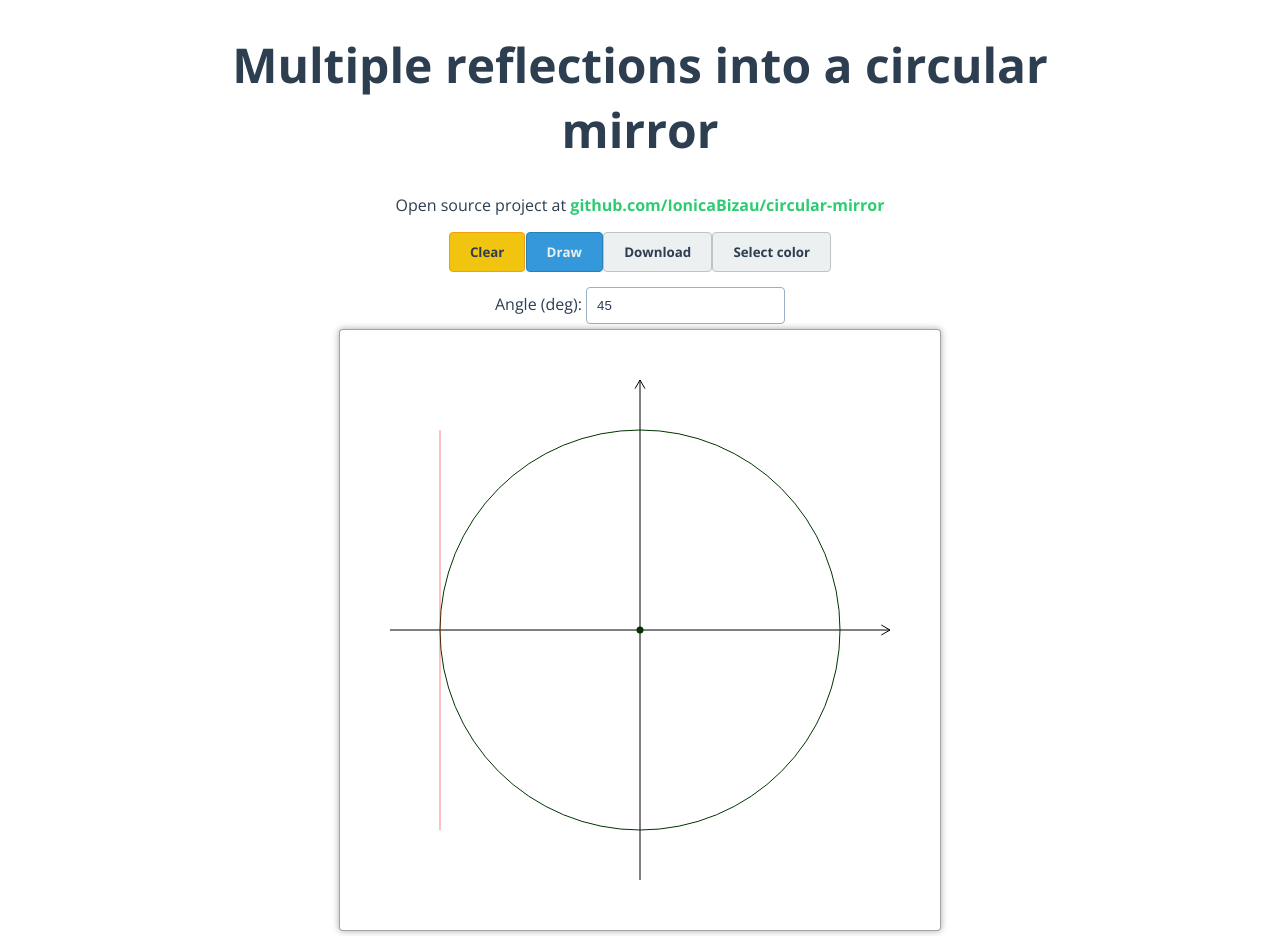
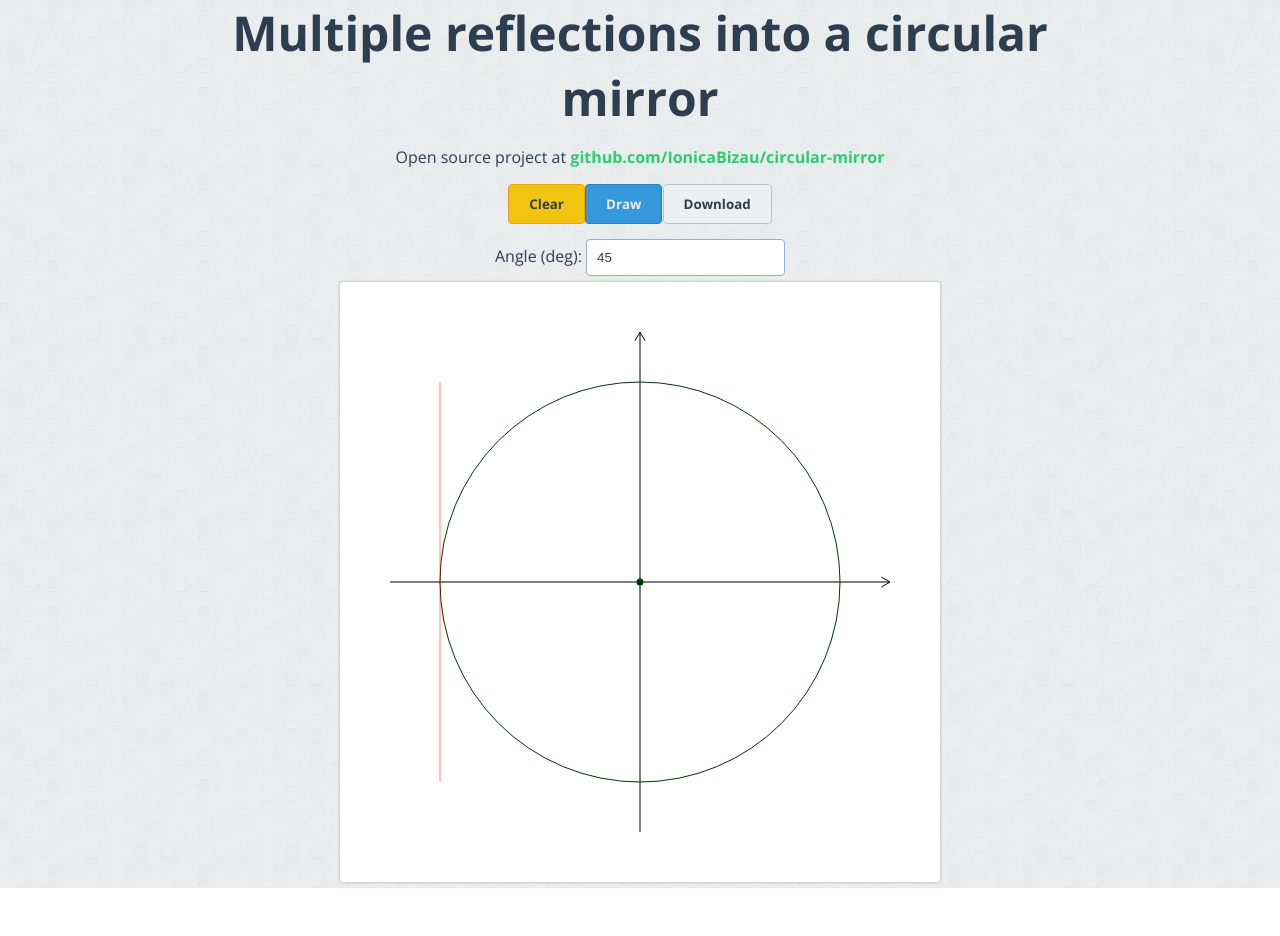
Before and after one commit to IonicaBizau/Circular-Mirror, a plain HTML site: page index.html in a window 1280 px wide. After the commit the page ends 888 px from the top, so only its background shows below. Drawn offline with nearby package versions, Linux system fonts and the light colour scheme.

Commit message:
CSS fixes

```diff
--- a/css/style.css
+++ b/css/style.css
@@ -1,6 +1,8 @@
 @import url("caiuss.min.css");
 
 .modal p { color: black; }
+body { background-image: url("./bg.png"); }
+h1 { margin: 0; }
 
 #randomColorLine {
     margin-top: 5px;
@@ -15,8 +17,8 @@
 
 #myCanvas {
     background: white;
-    border: 1px solid rgba(0, 0, 0, 0.36);
-    box-shadow: 0 0 7px rgba(0, 0, 0, 0.34);
+    border: 1px solid rgba(0, 0, 0, 0.17);
+    box-shadow: 0 0 2px rgba(0, 0, 0, 0.19);
     border-radius: 4px;
 }
 
--- a/index.html
+++ b/index.html
@@ -8,42 +8,23 @@
         <link href="css/style.css" rel="stylesheet" />
     </head>
     <body data-lang="en">
-        <!-- Error modal -->
-        <!--
-        <div id="modal-error" class="modal hide fade">
-            <div class="modal-header">
-                <button type="button" class="close" data-dismiss="modal" aria-hidden="true">&times;</button>
-                <h3>Error</h3>
-            </div>
-
-            <div class="modal-body">
-                <p id="error-message"></p>
-            </div>
-
-            <div class="modal-footer">
-                <a href="#" class="btn btn-danger btn-close" data-dismiss="modal" aria-hidden="true">Close</a>
-            </div>
-        </div>
-        -->
-
         <div align="center" class="container" id="container">
             <h1 class="logo">Multiple reflections into a circular mirror</h1>
             <p>Open source project at <a href="http://github.com/IonicaBizau/circular-mirror">github.com/IonicaBizau/circular-mirror</a></p>
             <div class="btn-group">
                 <button id="resetButton" class="btn bg-yellow">
-                    <i class="icon-trash icon-white"></i> Clear
+                    <span class="octicon octicon-trashcan"></span>
+                    Clear
                 </button>
 
                 <button id="drawButton" class="btn bg-blue">
-                    <i class="icon-play icon-white"></i> Draw
+                    <span class="octicon octicon-paintcan"></span>
+                    Draw
                 </button>
 
                 <button class="btn btn-success bg-white">
-                    <i class="icon-white icon-download"></i> Download
-                </button>
-
-                <button data-toggle="dropdown" class="btn bg-white dropdown-toggle">
-                    <i class="icon-adjust icon-white"></i> Select color <span class="caret"></span>
+                    <span class="octicon octicon-cloud-download"></span>
+                    Download
                 </button>
             </div>
 
```
Also changed, not shown: css/bg.png (renamed from img/bg.png).
